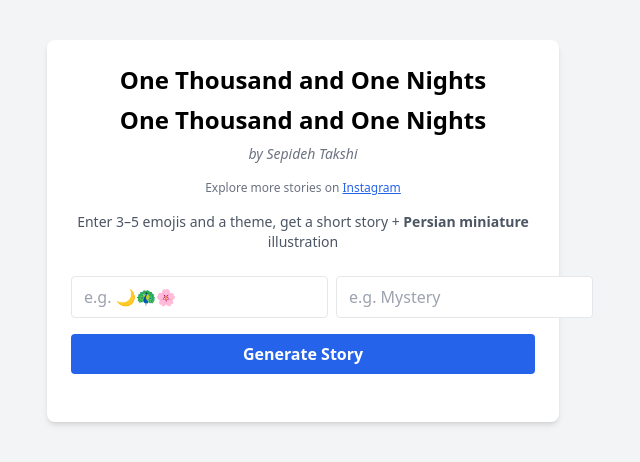
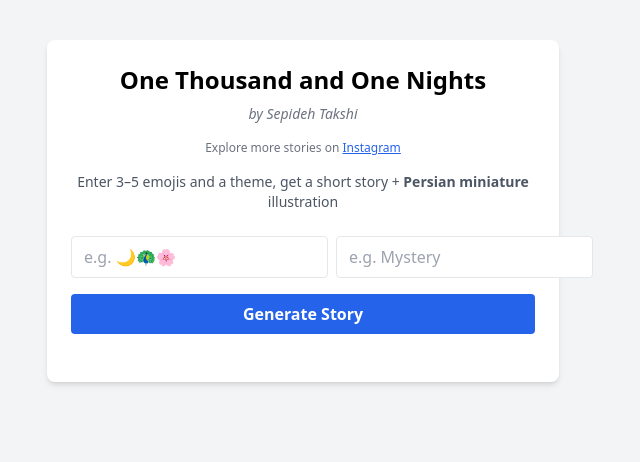
Before and after one commit to Sepide-19/One-Thousand-One-Nights, a Flask app: page / in a window 1280 px wide. Shown: the top 462 px of the page, without its empty margins (337-977 px from the left). Run offline with Flask 3, Linux system fonts and the light colour scheme; some libraries are stand-ins or nearby versions.

Commit message:
Update index.html

```diff
--- a/templates/index.html
+++ b/templates/index.html
@@ -12,7 +12,7 @@
 
   <div class="max-w-lg mx-auto mt-10 bg-white shadow-md rounded-lg p-6">
     <h1 class="text-2xl font-bold text-center mb-2">One Thousand and One Nights</h1>
-<h1 class="text-2xl font-bold text-center mb-2">One Thousand and One Nights</h1>
+
 
 <p class="text-sm text-gray-500 text-center italic mb-4">
   by Sepideh Takshi
```
